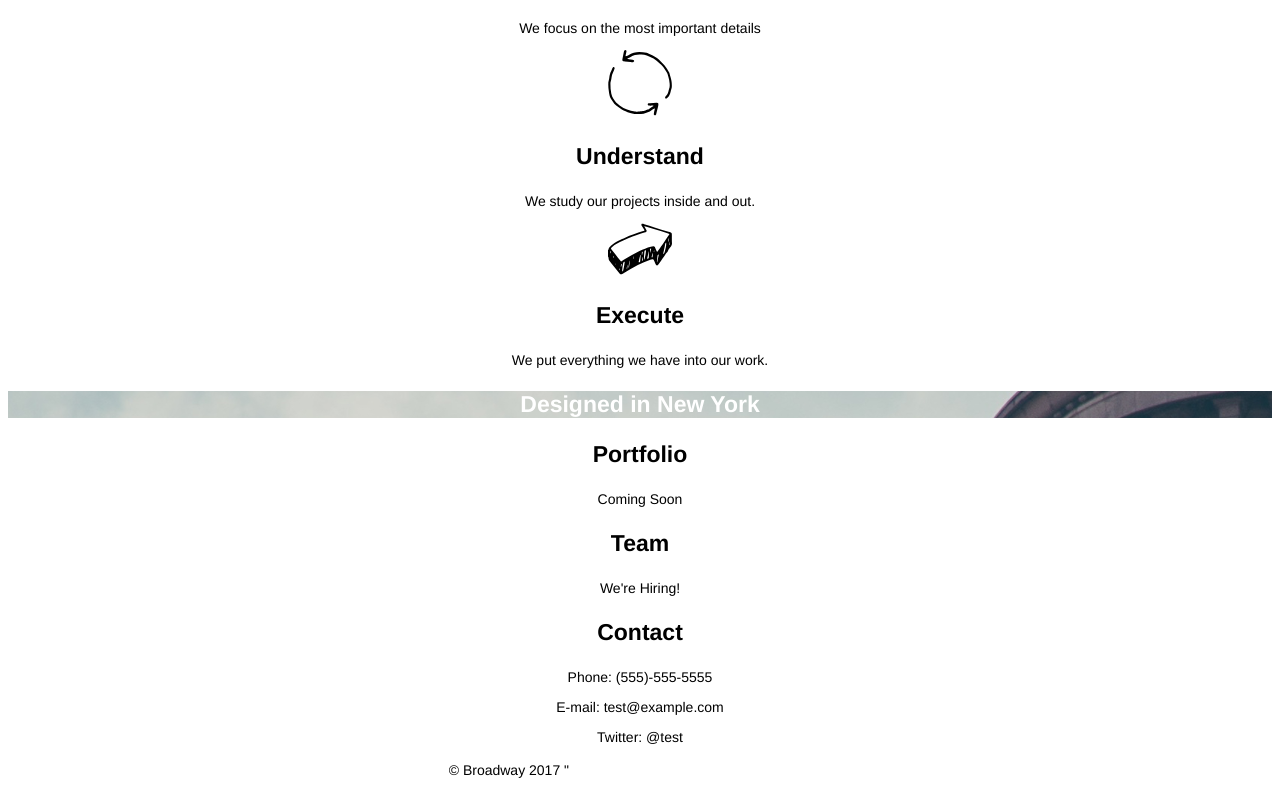
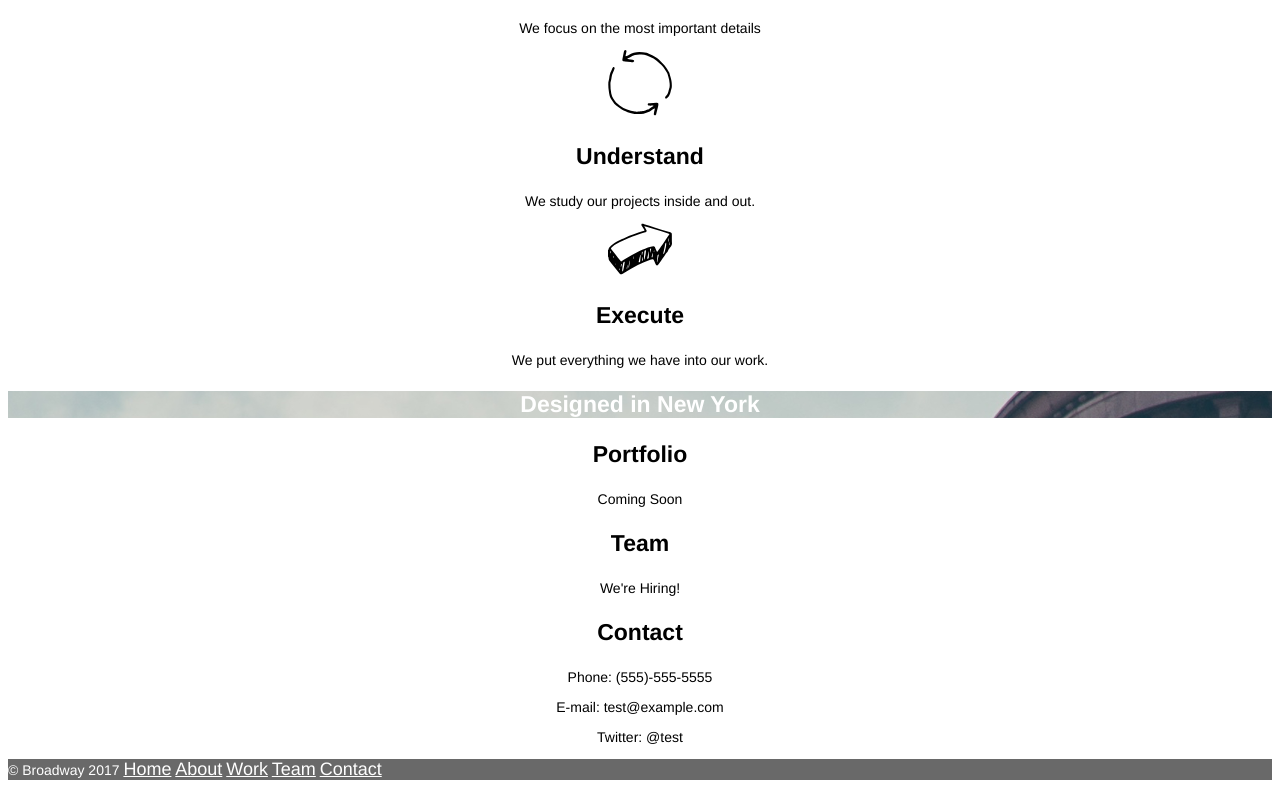
Before and after one commit to Gim-Lee/Broadway, a plain HTML site: page index.html in a window 1280 px wide. Shown: the part 517-1311 px from the top of the page. Drawn offline with Linux system fonts and the light colour scheme.

Commit message:
Finish footer.

```diff
--- a/index.html
+++ b/index.html
@@ -50,12 +50,13 @@
       <p>Twitter: @test</p>
     </div>
     <!-- Footer section-->
-    <p>© Broadway 2017 "
+    <footer><p>© Broadway 2017
       <a href="#">Home</a>
       <a href="#about">About</a>
       <a href="#work">Work</a>
       <a href="#team">Team</a>
       <a href="#contact">Contact</a>
     </p>
+  </footer>
   </body>
 </html>
--- a/resources/css/style.css
+++ b/resources/css/style.css
@@ -40,4 +40,6 @@ p.footer {
 
 footer {
   background-color: dimgray;
+  text-align: left;
+  color: white;
 }
```
